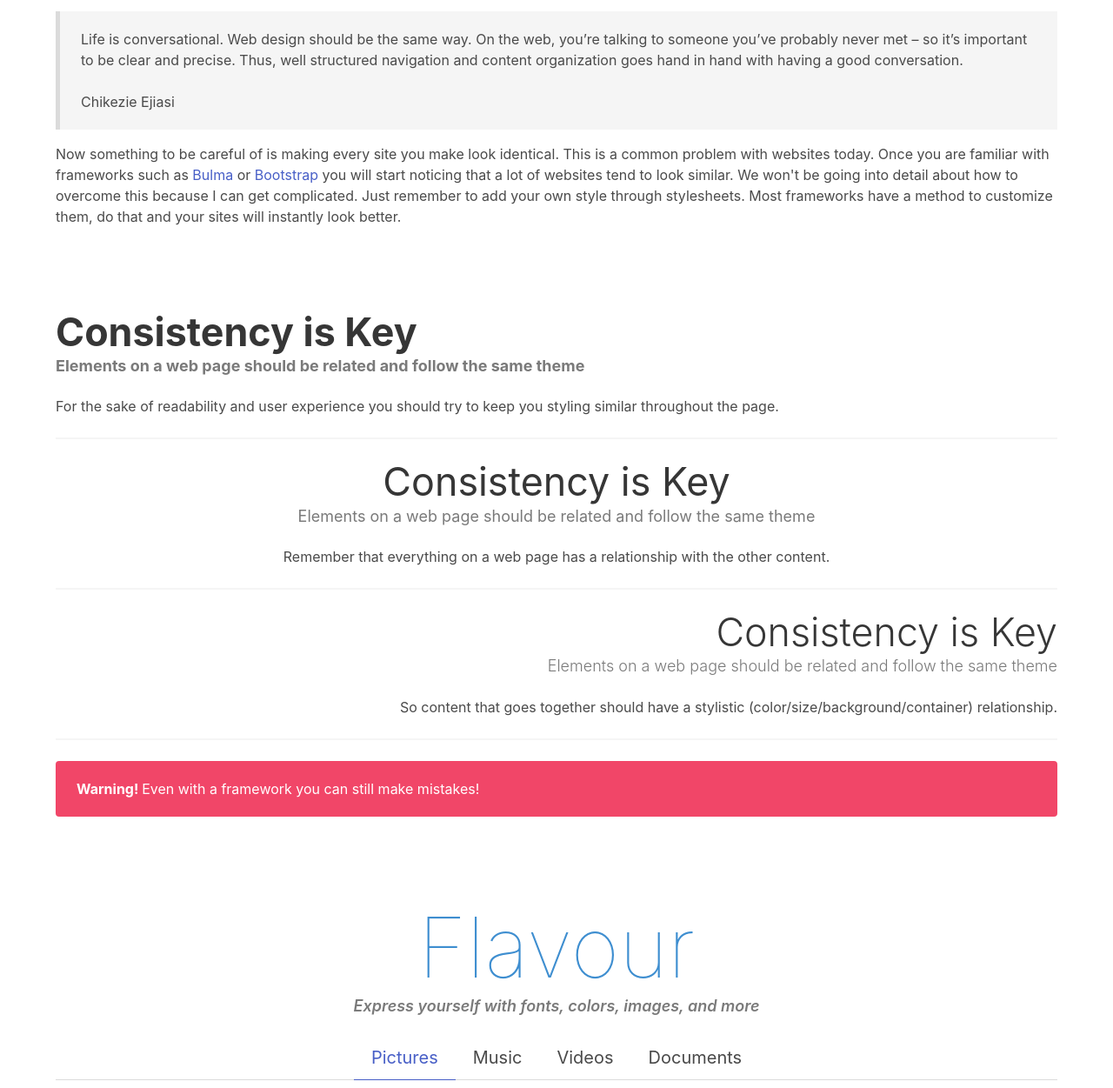
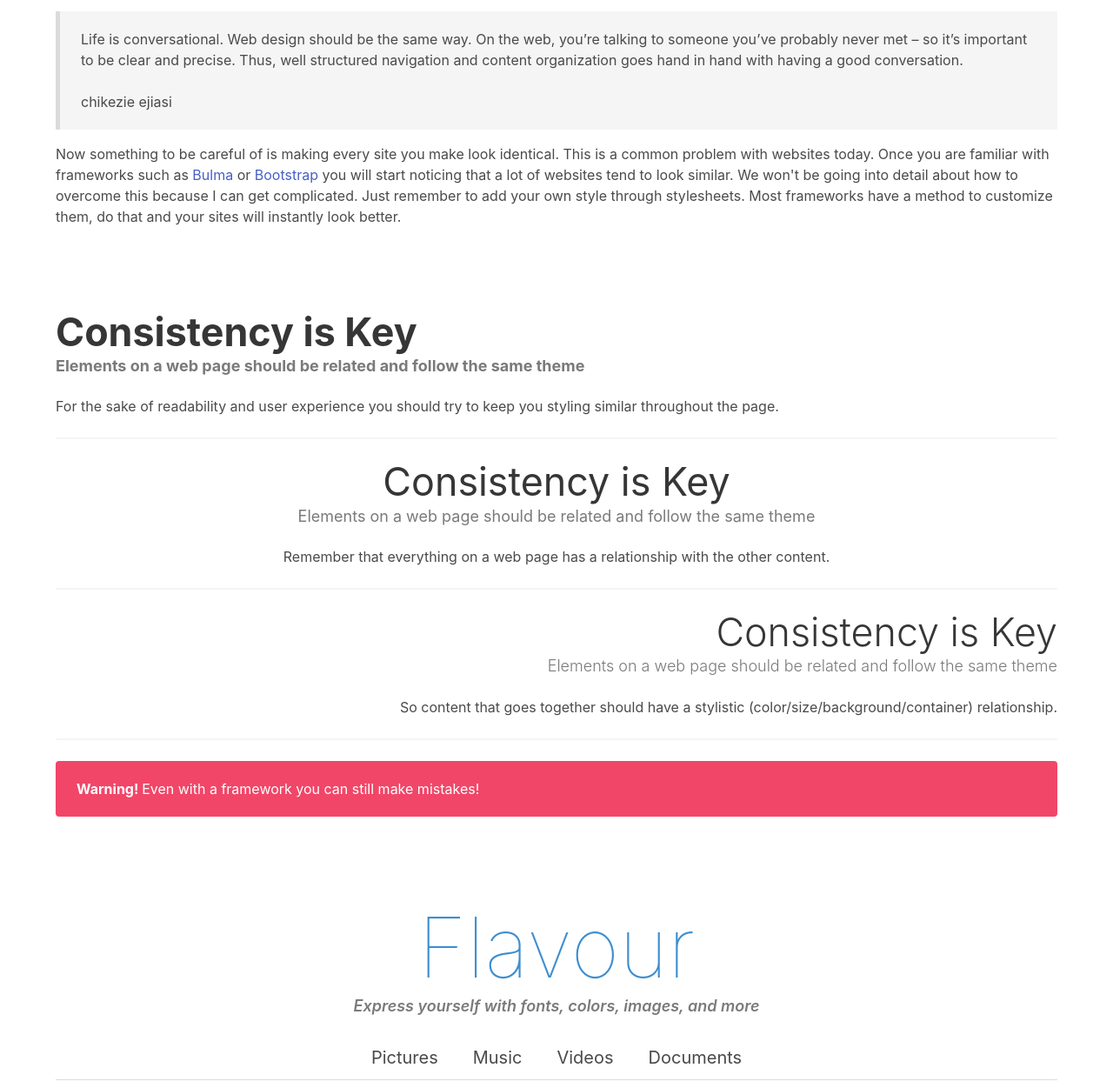
Before and after one commit to jdmar3-comp426/a02-noahmacf, a website: page index.html in a window 1280 px wide. Shown: the part 1022-2273 px from the top of the page at 87% size. Drawn offline with nearby package versions, Linux system fonts and the light colour scheme; a web font is replaced by a local one.

Commit message:
One last try

```diff
--- a/index.html
+++ b/index.html
@@ -41,7 +41,7 @@
                 hand with having a good conversation.
                 <br>
                 <br>
-                <span class="is-capitalized">chikezie ejiasi</span>
+                <span class="">chikezie ejiasi</span>
             </blockquote>
             <p>
 	    	Now something to be careful of is making every site you make look identical.
@@ -93,7 +93,7 @@
         </div>
         <div class="tabs is-medium is-centered">
             <ul>
-                <li class="is-active"><a>Pictures</a></li>
+                <li class=""><a>Pictures</a></li>
                 <li><a>Music</a></li>
                 <li><a>Videos</a></li>
                 <li><a>Documents</a></li>
```
